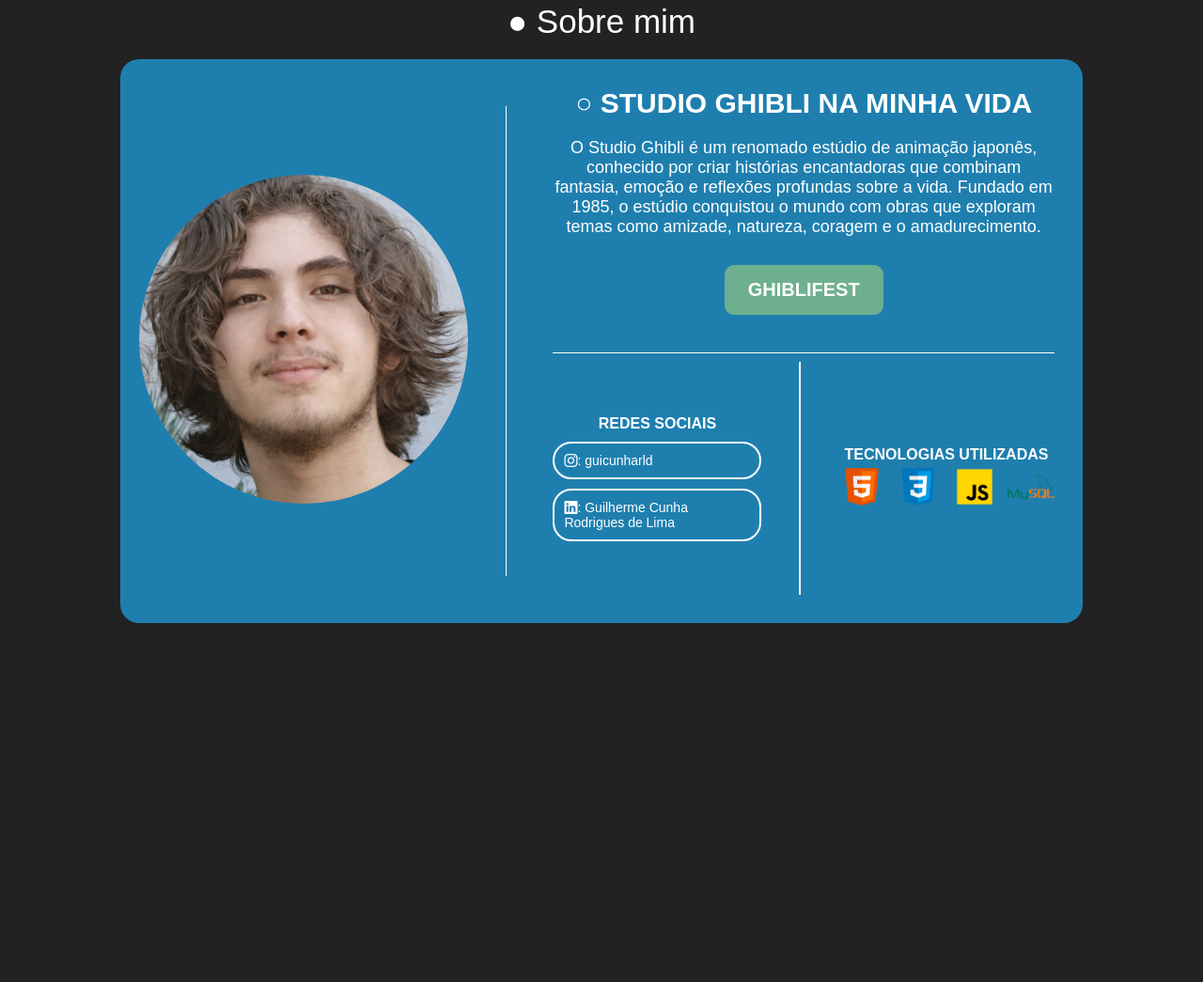
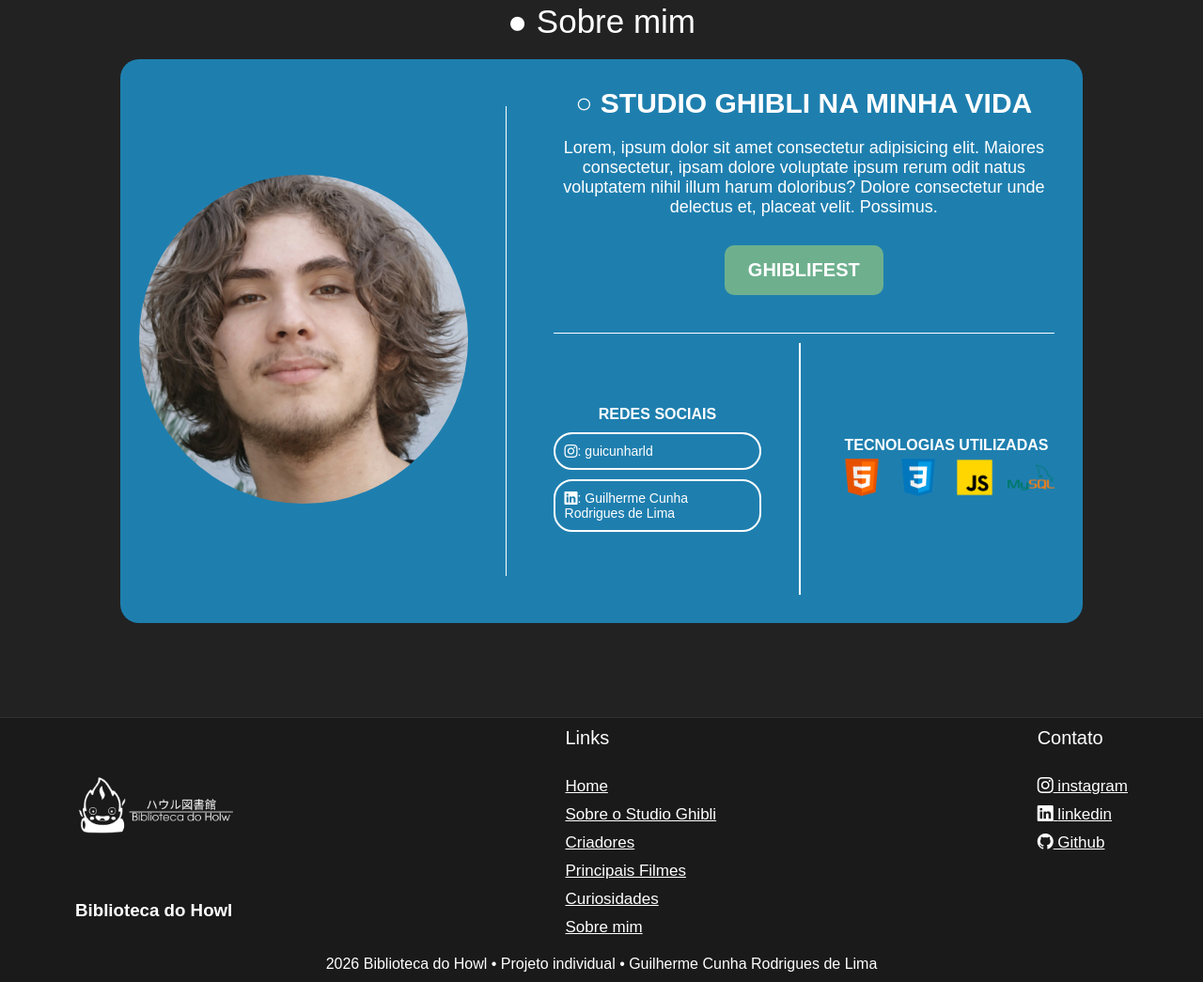
Before and after one commit to Guilherme-CunhaRdl/Projeto-Indivudal-Sptech, a plain HTML site: page Front-End/index.html in a window 1280 px wide. Shown: the part 3347-4392 px from the top of the page at 94% size. Before the commit the page ends 4110 px from the top, so only its background shows below. Drawn offline with nearby package versions, Linux system fonts and the light colour scheme.

Commit message:
Adicionado o footer do site

```diff
--- a/Front-End/css/home.css
+++ b/Front-End/css/home.css
@@ -461,3 +461,74 @@ ele basicamente pede pro navegador desativar essa barra*/
     margin: 10px;
     background-color: white;
 }
+
+/* ----------- FOOTER ----------- */
+
+.div_containerFooter {
+    width: 100%;
+    min-height: 250px;
+    padding: 10px 80px;
+    background-color: #1a1a1a;
+    border-top: 1px solid rgba(255, 255, 255, 0.1);
+}
+
+.div_footer {
+    width: 100%;
+    height: 100%;
+    display: flex;
+    flex-direction: column;
+}
+
+.div_conteudoCimaFooter{
+    display: flex;
+    justify-content: space-between;
+    align-items: flex-start;
+    text-align: left;
+    color: white;
+
+}
+
+.div_conteudoCimaFooter img{
+    width: 180px;
+    height: auto;
+}
+
+.div_contatoFooter{
+    font-size: 17px;
+    display: flex;
+    flex-direction: column;
+    gap: 10px;
+}
+
+.div_contatoFooter p{
+    font-size: 20px;
+    margin-bottom: 20px;
+}
+
+.div_contatoFooter a{
+    text-decoration: underline;
+    color: inherit;
+}
+
+.div_linksFooter{
+    color: white;
+    font-size: 17px;
+    display: flex;
+    flex-direction: column;
+    gap: 10px;
+}
+
+.div_linksFooter p{
+    font-size: 20px;
+    margin-bottom: 20px;
+}
+
+.div_linksFooter a{
+    text-decoration: underline;
+    color: inherit;
+}
+.div_conteudoBaixoFooter{
+    margin-top: 20px;
+    color: white;
+    text-align: center;
+}
--- a/Front-End/index.html
+++ b/Front-End/index.html
@@ -330,13 +330,12 @@
                                 ○ STUDIO GHIBLI NA MINHA VIDA
                             </h2>
                             <p class="p_sobreMim">
-                                O Studio Ghibli é um renomado estúdio de
-                                animação japonês, conhecido por criar histórias
-                                encantadoras que combinam fantasia, emoção e
-                                reflexões profundas sobre a vida. Fundado em
-                                1985, o estúdio conquistou o mundo com obras que
-                                exploram temas como amizade, natureza, coragem e
-                                o amadurecimento.
+                                Lorem, ipsum dolor sit amet consectetur
+                                adipisicing elit. Maiores consectetur, ipsam
+                                dolore voluptate ipsum rerum odit natus
+                                voluptatem nihil illum harum doloribus? Dolore
+                                consectetur unde delectus et, placeat velit.
+                                Possimus.
                             </p>
 
                             <button class="btn_ghibliFest">GHIBLIFEST</button>
@@ -388,6 +387,44 @@
                         </div>
                     </div>
                 </div>
+
+                <div class="div_containerFooter">
+                    <div class="div_footer">
+                        <div class="div_conteudoCimaFooter">
+                            <div class="div_logoFooter">
+                                <img src="./assets/LogoB.png" alt="" />
+                                <h3>Biblioteca do Howl</h3>
+                            </div>
+
+                            <div class="div_linksFooter">
+                                <p>Links</p>
+                                <a href="">Home</a>
+                                <a href="">Sobre o Studio Ghibli</a>
+                                <a href="">Criadores</a>
+                                <a href="">Principais Filmes</a>
+                                <a href="">Curiosidades</a>
+                                <a href="">Sobre mim</a>
+                            </div>
+
+                            <div class="div_contatoFooter">
+                                <p>Contato</p>
+                                <a href="">
+                                    <i class="bi bi-instagram"></i> instagram</a
+                                >
+                                <a href=""
+                                    ><i class="bi bi-linkedin"> </i> linkedin</a
+                                >
+                                <a href="">
+                                    <i class="bi bi-github"></i> Github</a
+                                >
+                            </div>
+                        </div>
+
+                        <div class="div_conteudoBaixoFooter">
+                            <p>2026 Biblioteca do Howl • Projeto individual • Guilherme Cunha Rodrigues de Lima</p>
+                        </div>
+                    </div>
+                </div>
             </div>
         </div>
     </body>
```
